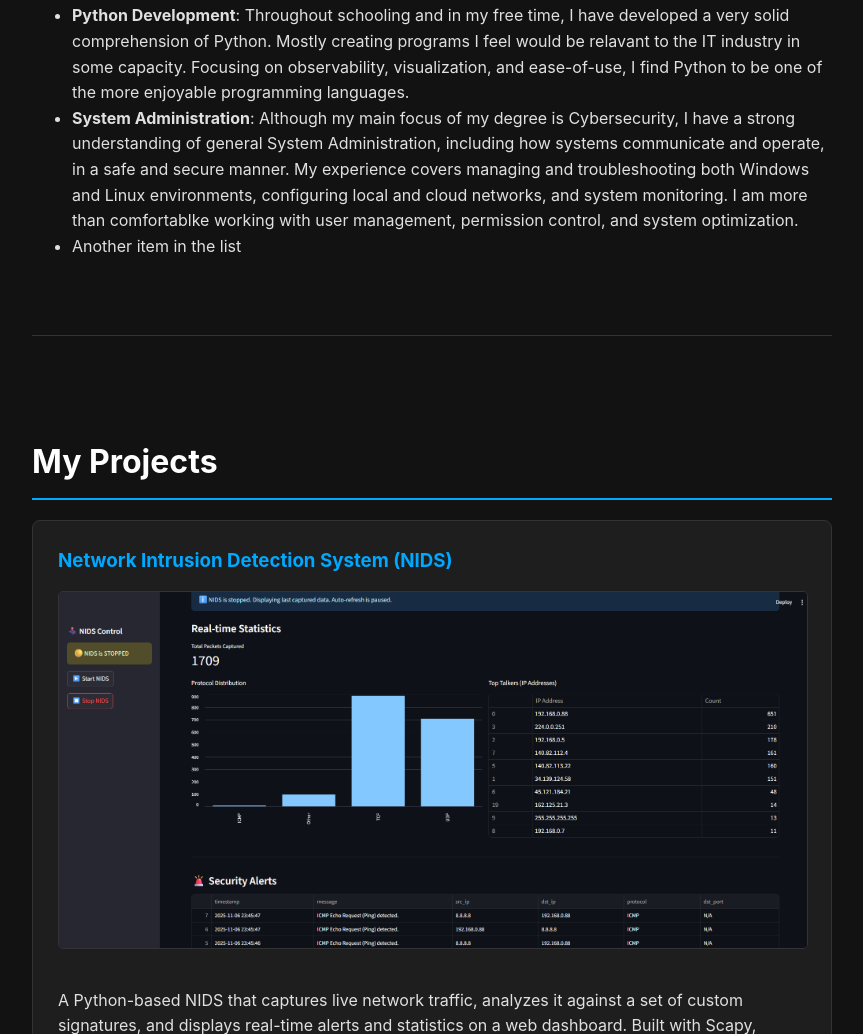
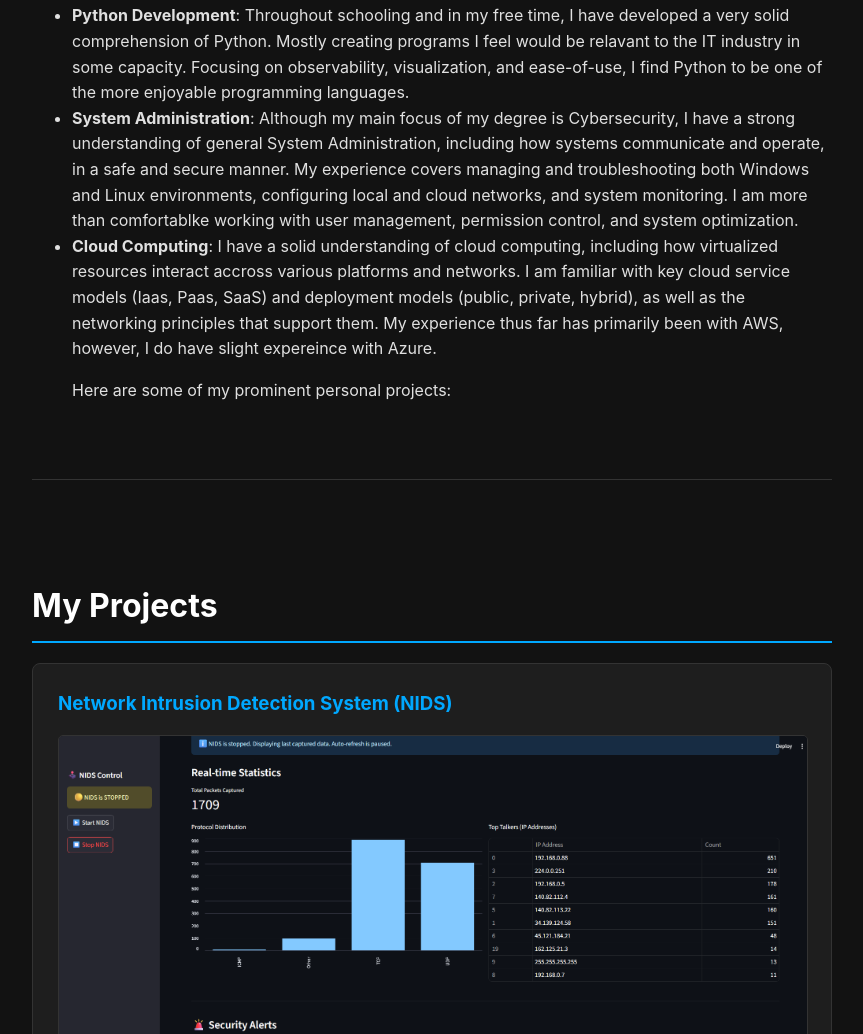
Before and after one commit to Lando-cmd/Portfolio, a plain HTML site: page index.html in a window 1280 px wide. Shown: the part 716-1750 px from the top of the page, without its empty margins (208-1071 px from the left). Drawn offline with Linux system fonts and the light colour scheme.

Commit message:
Update index.html

```diff
--- a/index.html
+++ b/index.html
@@ -38,12 +38,17 @@
                   <li><strong>Python Development</strong>: Throughout schooling and in my free time, I have developed a very solid comprehension of Python. Mostly
                   creating programs I feel would be relavant to the IT industry in some capacity. Focusing on observability, visualization, and ease-of-use, I find
                   Python to be one of the more enjoyable programming languages.</li>
-                  <li><strong>System Administration</strong>: Although my main focus of my degree is Cybersecurity, I have a strong understanding of general System
+
+                    <li><strong>System Administration</strong>: Although my main focus of my degree is Cybersecurity, I have a strong understanding of general System
                     Administration, including how systems communicate and operate, in a safe and secure manner. My experience covers managing and troubleshooting both Windows
                     and Linux environments, configuring local and cloud networks, and system monitoring. I am more than comfortablke working with user management, permission control,
                     and system optimization.
 
-                  <li>Another item in the list</li>
+                  <li><strong>Cloud Computing</strong>: I have a solid understanding of cloud computing, including how virtualized resources interact accross various platforms and networks.
+                      I am familiar with key cloud service models (Iaas, Paas, SaaS) and deployment models (public, private, hybrid), as well as the networking principles that support them.
+                      My experience thus far has primarily been with AWS, however, I do have slight expereince with Azure.
+
+                <p>Here are some of my prominent personal projects:</p>
                 </ul>
             </p>
         </section>
```
